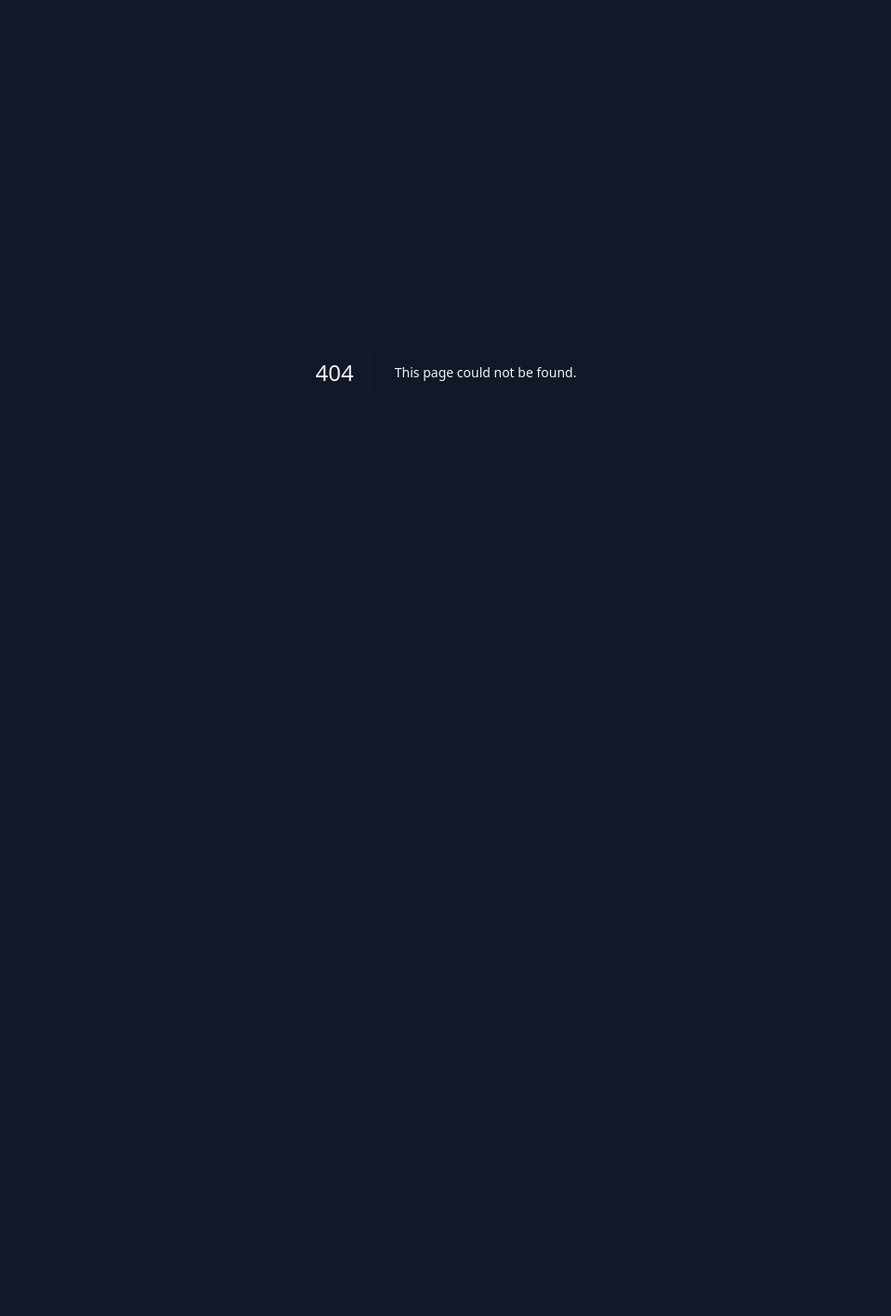
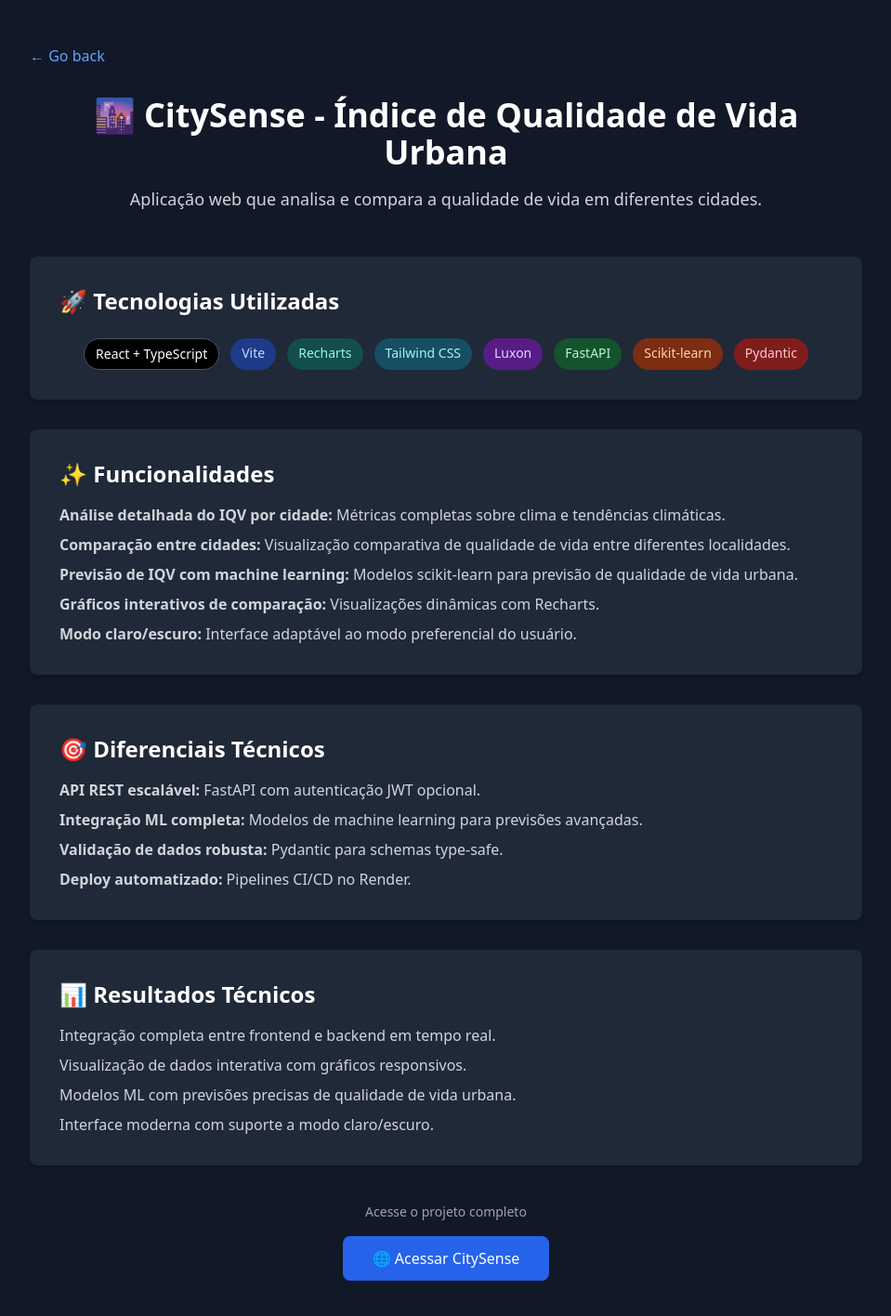
Before and after one commit to Pissaia92/my-webspace, a Next.js app: page /projects/city-sense in a window 1280 px wide. Before the commit this address had no page. Shown: the top 1416 px of the page at 93% size, without its empty margins (160-1119 px from the left). Before the commit the page ends 800 px from the top, so only its background shows below. Built offline with nearby package versions, Linux system fonts and the light colour scheme.

Commit message:
project implementation

```diff
--- /dev/null
+++ b/src/app/projects/city-sense/page.tsx
@@ -0,0 +1,137 @@
+import Link from 'next/link';
+export default function CitySensePage() {
+  return (
+    <div className="min-h-screen bg-gray-900 text-white px-6 py-12">
+      <div className="max-w-4xl mx-auto">
+        <Link
+          href="/projects"
+          className="text-blue-400 hover:underline mb-8 inline-block"
+        >
+          ← Go back
+        </Link>
+
+        <header className="text-center mb-12">
+          <h1 className="text-3xl md:text-4xl font-bold text-white mb-4">
+            🌆 CitySense - Índice de Qualidade de Vida Urbana
+          </h1>
+          <p className="text-lg text-gray-300">
+            Aplicação web que analisa e compara a qualidade de vida em
+            diferentes cidades.
+          </p>
+        </header>
+
+        {/* Tecnologias com Badges */}
+        <section className="bg-gray-800 p-8 rounded-lg shadow-md mb-8">
+          <h2 className="text-2xl font-semibold text-white mb-6">
+            🚀 Tecnologias Utilizadas
+          </h2>
+          <div className="flex flex-wrap gap-3 justify-center">
+            {[
+              {
+                name: 'React + TypeScript',
+                color: 'bg-black text-white border border-gray-600',
+              },
+              { name: 'Vite', color: 'bg-blue-900 text-blue-200' },
+              { name: 'Recharts', color: 'bg-teal-900 text-teal-200' },
+              { name: 'Tailwind CSS', color: 'bg-cyan-900 text-cyan-200' },
+              { name: 'Luxon', color: 'bg-purple-900 text-purple-200' },
+              { name: 'FastAPI', color: 'bg-green-900 text-green-200' },
+              { name: 'Scikit-learn', color: 'bg-orange-900 text-orange-200' },
+              { name: 'Pydantic', color: 'bg-red-900 text-red-200' },
+            ].map(tech => (
+              <span
+                key={tech.name}
+                className={`px-3 py-1.5 text-sm rounded-full font-medium ${tech.color} transition hover:shadow-md hover:scale-105`}
+              >
+                {tech.name}
+              </span>
+            ))}
+          </div>
+        </section>
+
+        {/* Funcionalidades */}
+        <section className="bg-gray-800 p-8 rounded-lg shadow-md mb-8">
+          <h2 className="text-2xl font-semibold text-white mb-4">
+            ✨ Funcionalidades
+          </h2>
+          <ul className="space-y-2 text-gray-300">
+            <li>
+              <strong>Análise detalhada do IQV por cidade:</strong> Métricas
+              completas sobre clima e tendências climáticas.
+            </li>
+            <li>
+              <strong>Comparação entre cidades:</strong> Visualização
+              comparativa de qualidade de vida entre diferentes localidades.
+            </li>
+            <li>
+              <strong>Previsão de IQV com machine learning:</strong> Modelos
+              scikit-learn para previsão de qualidade de vida urbana.
+            </li>
+            <li>
+              <strong>Gráficos interativos de comparação:</strong> Visualizações
+              dinâmicas com Recharts.
+            </li>
+            <li>
+              <strong>Modo claro/escuro:</strong> Interface adaptável ao modo
+              preferencial do usuário.
+            </li>
+          </ul>
+        </section>
+
+        {/* Diferenciais Técnicos */}
+        <section className="bg-gray-800 p-8 rounded-lg shadow-md mb-8">
+          <h2 className="text-2xl font-semibold text-white mb-4">
+            🎯 Diferenciais Técnicos
+          </h2>
+          <ul className="space-y-2 text-gray-300">
+            <li>
+              <strong>API REST escalável:</strong> FastAPI com autenticação JWT
+              opcional.
+            </li>
+            <li>
+              <strong>Integração ML completa:</strong> Modelos de machine
+              learning para previsões avançadas.
+            </li>
+            <li>
+              <strong>Validação de dados robusta:</strong> Pydantic para schemas
+              type-safe.
+            </li>
+            <li>
+              <strong>Deploy automatizado:</strong> Pipelines CI/CD no Render.
+            </li>
+          </ul>
+        </section>
+
+        {/* Resultados Técnicos */}
+        <section className="bg-gray-800 p-8 rounded-lg shadow-md mb-8">
+          <h2 className="text-2xl font-semibold text-white mb-4">
+            📊 Resultados Técnicos
+          </h2>
+          <ul className="space-y-2 text-gray-300">
+            <li>Integração completa entre frontend e backend em tempo real.</li>
+            <li>Visualização de dados interativa com gráficos responsivos.</li>
+            <li>
+              Modelos ML com previsões precisas de qualidade de vida urbana.
+            </li>
+            <li>Interface moderna com suporte a modo claro/escuro.</li>
+          </ul>
+        </section>
+
+        {/* Botão de acesso ao projeto */}
+        <div className="text-center mt-10">
+          <p className="text-gray-400 text-sm mb-4">
+            Acesse o projeto completo
+          </p>
+          <Link
+            href="https://city-sense.vercel.app/"
+            target="_blank"
+            rel="noopener noreferrer"
+            className="inline-block bg-blue-600 hover:bg-blue-700 text-white px-8 py-3 rounded-lg font-medium transition transform hover:scale-105"
+          >
+            🌐 Acessar CitySense
+          </Link>
+        </div>
+      </div>
+    </div>
+  );
+}
--- a/src/app/projects/page.tsx
+++ b/src/app/projects/page.tsx
@@ -1,6 +1,4 @@
-// src/app/projects/page.tsx
 import Link from 'next/link';
-
 export default function ProjectsPage() {
   return (
     <div className="min-h-screen bg-gray-900 text-white px-6 py-12">
@@ -9,7 +7,6 @@
         <p className="text-gray-400 mb-12 text-center">
           Discover some of my work.
         </p>
-
         <div className="grid gap-8 md:grid-cols-2">
           {/* Project: TaskFlow */}
           <div className="bg-gray-800 p-6 rounded-lg shadow-md hover:shadow-lg transition">
@@ -24,7 +21,7 @@
               href="/projects/taskflow"
               className="text-blue-400 hover:underline text-sm"
             >
-              → View details
+              → See details
             </Link>
           </div>
 
@@ -43,6 +40,24 @@
             </p>
             <p className="text-blue-400 text-sm">→ See details</p>
           </a>
+
+          {/* Project: CitySense */}
+          <div className="bg-gray-800 p-6 rounded-lg shadow-md hover:shadow-lg transition">
+            <h2 className="text-xl font-semibold text-white mb-3">
+              🌆 CitySense
+            </h2>
+            <p className="text-gray-300 mb-4 text-sm">
+              Aplicação full-stack que analisa e prevê qualidade de vida urbana
+              usando Machine Learning, com dashboards interativos e comparação
+              entre cidades.
+            </p>
+            <Link
+              href="/projects/citysense"
+              className="text-blue-400 hover:underline text-sm"
+            >
+              → Mais detalhes
+            </Link>
+          </div>
         </div>
 
         {/* Back button */}
```
